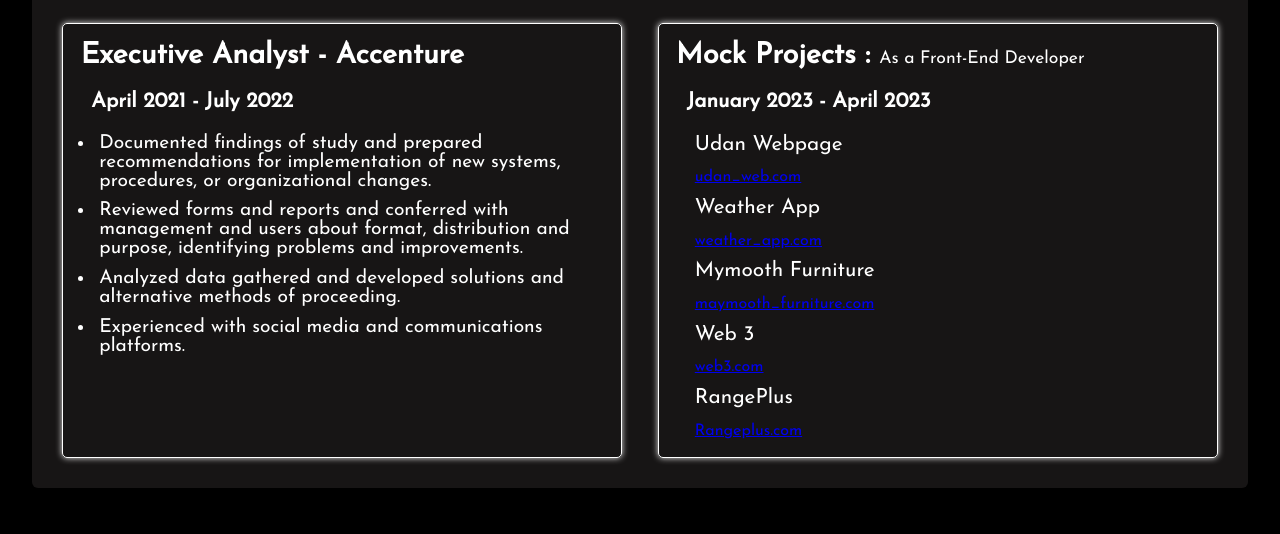
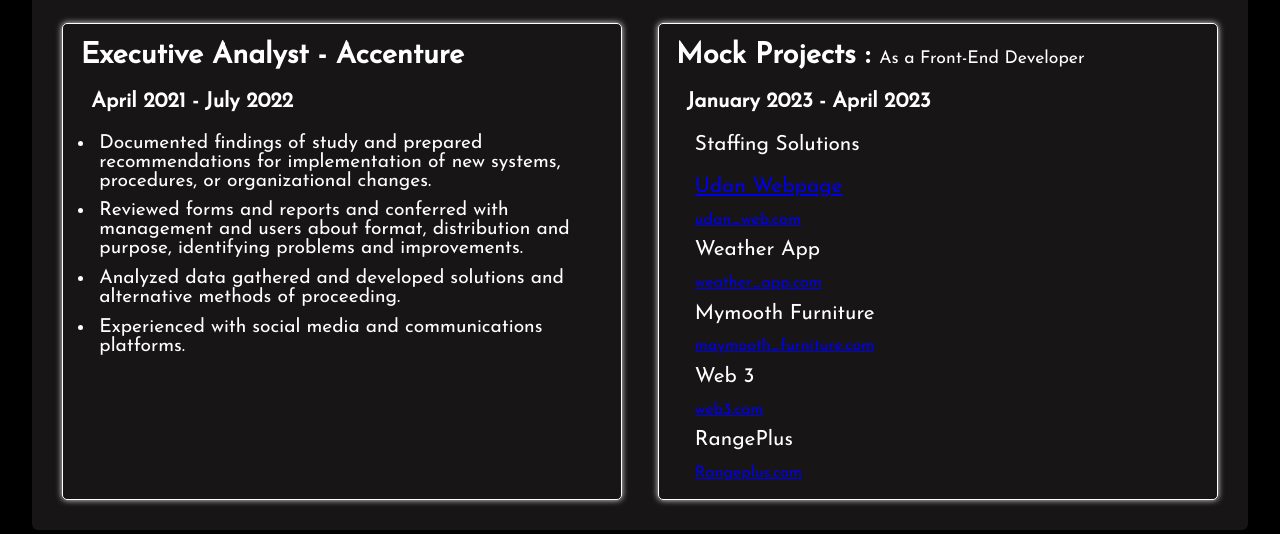
Before and after one commit to swastikshelar/swastikshelar-portfolio.github.io, a plain HTML site: page index.html in a window 1280 px wide. Shown: the part 2100-2634 px from the top of the page. Drawn offline with nearby package versions, Linux system fonts and the light colour scheme.

Commit message:
Update index.html
Project Added

```diff
--- a/index.html
+++ b/index.html
@@ -172,6 +172,10 @@
           <h2>Mock Projects : <span>As a Front-End Developer</span></h2>
           <h3>January 2023 - April 2023</h3>
           <ul>
+            <li>Staffing Solutions</li>
+            <li>
+              <a href="https://swastikshelar.github.io/project1.github.io/"</a>
+            </li>
            <li>Udan Webpage</li>
             <li>
               <a href="https://swastikshelar.github.io/Udan.github.io/">udan_web.com</a>
```
